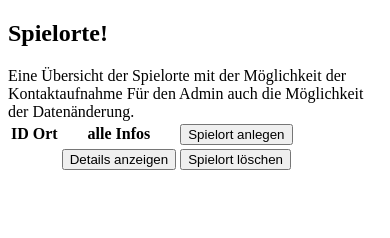
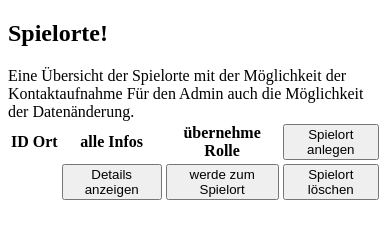
Before and after one commit to chengler/ffk-frontend, a website: page WebContent/venues/venues.html at #/Distributors in a window 390 px wide. Drawn offline with Linux system fonts and the light colour scheme.

Commit message:
start: admin kann benutzerrollen sid,vid übernehmen  - aus den Übersichten Spielorte Verleih
 - ändert ansichten Tabelle für Kernziel

 • Das System stellt eine Übersicht über alle gebuchten Filme (beim Verleih und von den Spielorten) zur Verfügung.

```diff
--- a/WebContent/venues/venues.html
+++ b/WebContent/venues/venues.html
@@ -26,6 +26,8 @@
 							<th class="col-sm-1">ID</th>
 							<th class="col-sm-2">Ort</th>
 							<th class="col-sm-1">alle Infos</th>
+							<th class="col-sm-1" ng-if="logedInUser.role == 'admin'">übernehme Rolle
+							</th>
 							<th class="col-sm-1" ng-if="logedInUser.role == 'admin'">
 								<button class="btn btn-success" data-ng-click="showSpielort()">Spielort
 									anlegen</button>
@@ -42,9 +44,15 @@
 							<td class="col-sm-1" data-ng-bind="ort[0]"></td>
 							<td class="col-sm-2" data-ng-bind="ort[1]"></td>
 							<td class="col-sm-1"><button class="btn btn-info"
-									data-ng-click="showSpielort(ort[0])">Details anzeigen</button></td>
-							<td class="col-sm-1" ng-if="logedInUser.role == 'admin'"><button class="btn btn-warning"
-									data-ng-click="deleteSpielort(ort[0])">Spielort löschen</button></td>
+									data-ng-click="showSpielort(ort[0])">Details anzeigen</button>
+							</td>
+							<td class="col-sm-1" ng-if="logedInUser.role == 'admin'">
+								<button class="btn btn-warning" data-ng-click="werdeSpielort(user[0])">werde zum Spielort</button>
+							</td>
+
+							<td class="col-sm-1" ng-if="logedInUser.role == 'admin'">
+								<button class="btn btn-danger" data-ng-click="deleteSpielort(ort[0])">Spielort löschen</button>
+							</td>
 						</tr>
 					</tbody>
 				</table>
```
Also changed, not shown: WebContent/distributors/distributors.html (+5 -2 lines), WebContent/users/users.html (+2 -2 lines), WebContent/venues/venue-module.js (+11 -0 lines), WebContent/dashboard/dashboard.html (line endings or trailing spaces).
